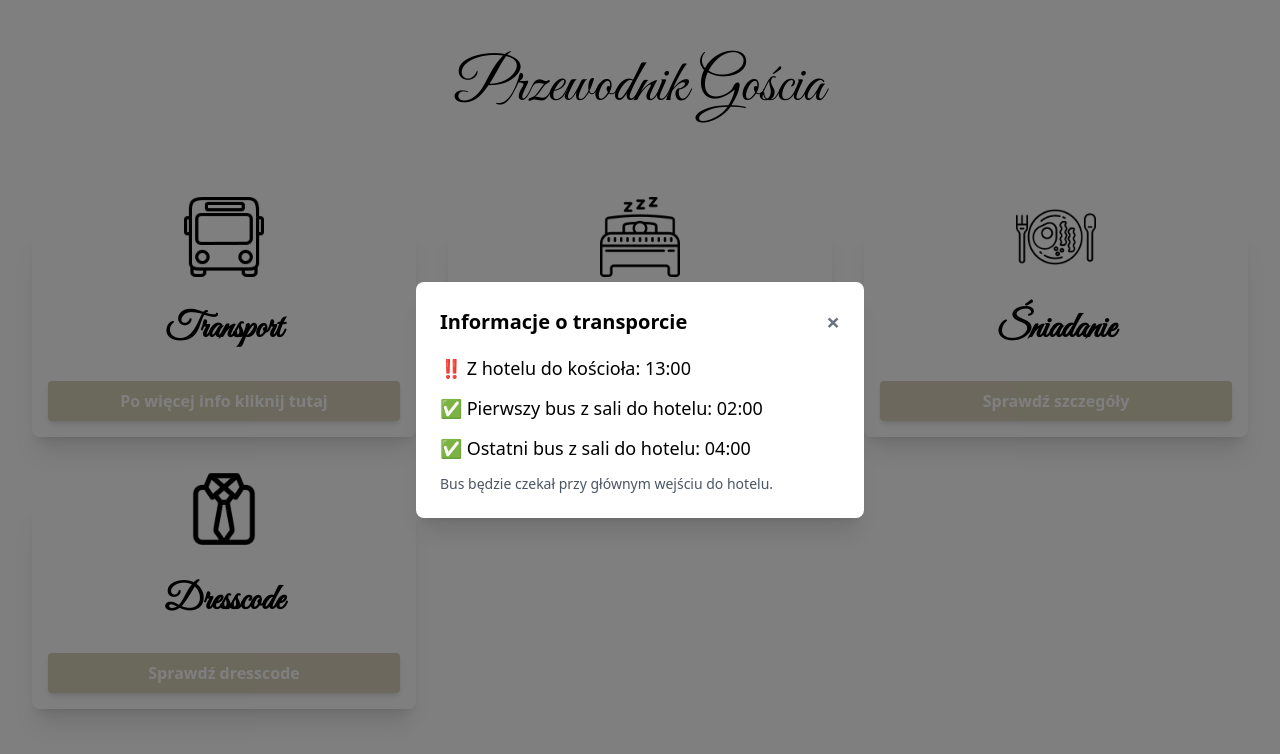
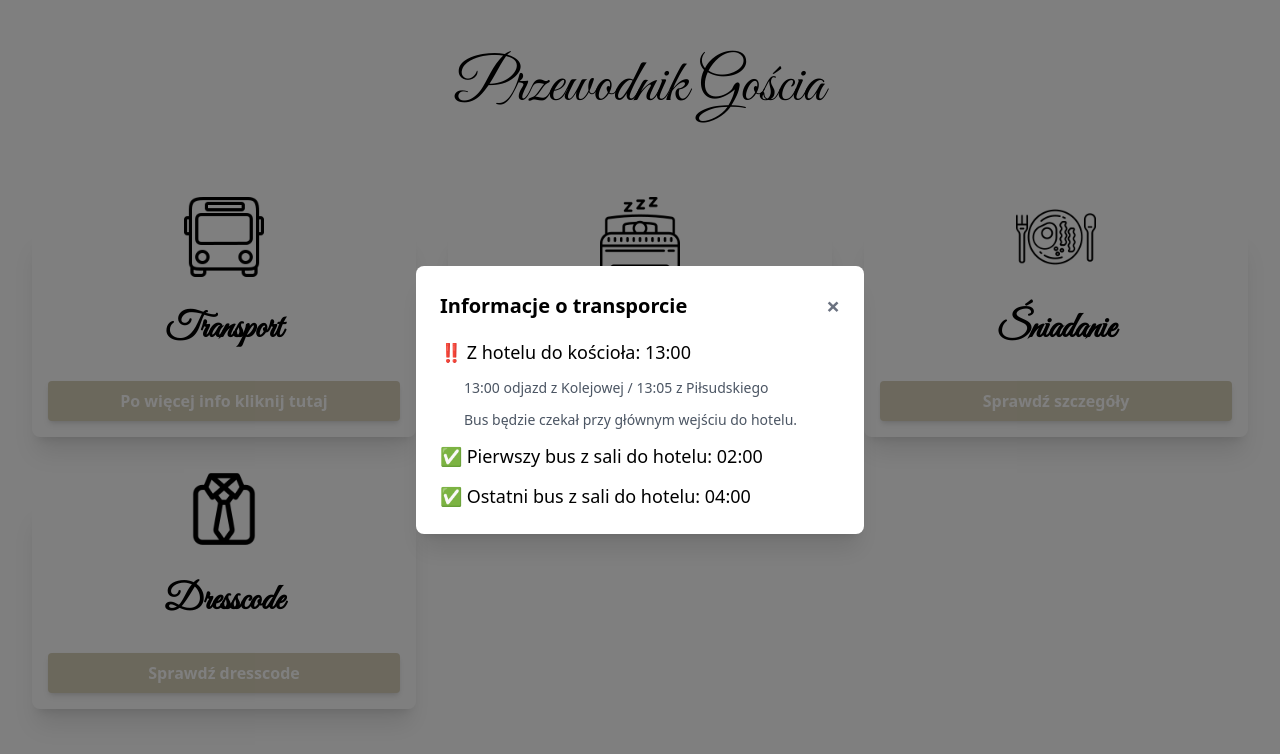
Before and after one commit to surfingnerdinc/m-m-wedding, a React (Create React App) app: page / in a window 1280 px wide. Both pictures are taken after a click on the button "Po więcej info kliknij tutaj". Shown: the part 2006-2760 px from the top of the page. Built offline with nearby package versions, Linux system fonts and the light colour scheme; the HTML template or start-up script is replaced by a standard one.

Commit message:
Update OneCardNoAuth.js

```diff
--- a/src/components/OneCardNoAuth.js
+++ b/src/components/OneCardNoAuth.js
@@ -21,11 +21,12 @@ const OneCardNoAuth = (props) => {
           content: (
             <div className="space-y-3">
               <p className="text-lg">‼️ Z hotelu do kościoła: 13:00</p>
+              <p className="text-sm text-gray-600 mt-4 pl-6">13:00 odjazd z Kolejowej / 13:05 z Piłsudskiego</p>
+              <p className="text-sm text-gray-600 mt-4 pl-6">
+                Bus będzie czekał przy głównym wejściu do hotelu.
+              </p>
               <p className="text-lg">✅ Pierwszy bus z sali do hotelu: 02:00</p>
               <p className="text-lg">✅ Ostatni bus z sali do hotelu: 04:00</p>
-              <p className="text-sm text-gray-600 mt-4">
-                Bus będzie czekał przy głównym wejściu do hotelu.
-              </p>
             </div>
           )
         };
```
